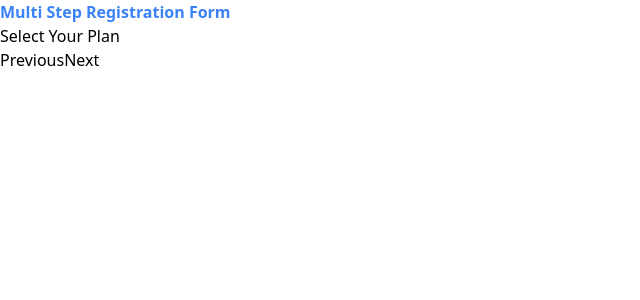
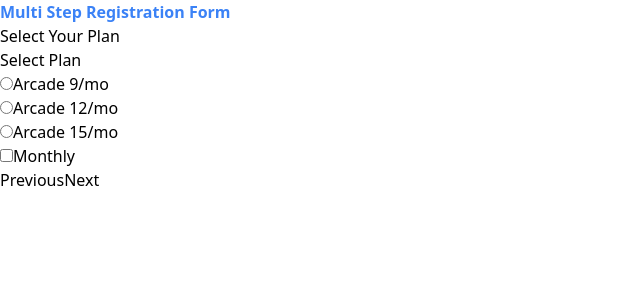
Before and after one commit to JimeBlue/multi-step-registration-form, a Nuxt app: page / in a window 1280 px wide. Both pictures are taken after a click on the button "Next". Shown: the top 300 px of the page, without its empty margins (0-640 px from the left). Built offline with nearby package versions, Linux system fonts and the light colour scheme.

Commit message:
Add checkbox and radio inputs with reusable components

```diff
--- a/components/form.vue
+++ b/components/form.vue
@@ -1,5 +1,6 @@
 <template>
   <section>
+    <!-- NOTE: Personal Information -->
     <div v-if="step === 1">
       <h2>Personal Information</h2>
       <FormTextInput v-model="form.name" placeholder="Name" />
@@ -10,18 +11,47 @@
       />
       <button @click="nextStep">Next</button>
     </div>
+    <!-- NOTE: Plans-->
     <div v-if="step === 2">
       <h2>Select Your Plan</h2>
+      <!-- Plans -->
+      <RadioGroup
+        v-model="form.plan"
+        label="Select Plan"
+        :options="[
+          {
+            value: 'arcade',
+            label: form.billingYearly ? 'Arcade 90/yr' : 'Arcade 9/mo',
+          },
+          {
+            value: 'advanced',
+            label: form.billingYearly ? 'Arcade 120/yr' : 'Arcade 12/mo',
+          },
+          {
+            value: 'pro',
+            label: form.billingYearly ? 'Arcade 150/yr' : 'Arcade 15/mo',
+          },
+        ]"
+      />
+      <!-- Toggle Switch for Billing Period -->
+      <div>
+        <CheckboxInput
+          v-model="form.billingYearly"
+          :label="form.billingYearly ? 'Yearly' : 'Monthly'"
+        />
+      </div>
 
       <button @click="prevStep">Previous</button>
       <button @click="nextStep">Next</button>
     </div>
+    <!-- NOTE: Add-ons-->
     <div v-if="step === 3">
       <h2>Pick Add-ons</h2>
 
       <button @click="prevStep">Previous</button>
       <button @click="nextStep">Next</button>
     </div>
+    <!-- NOTE: Summary -->
     <div v-if="step === 4">
       <h2>Summary</h2>
 
@@ -33,8 +63,16 @@
 <script>
 import { db } from "~/plugins/firebase.js";
 import { collection, addDoc } from "firebase/firestore";
+import TextInput from "@/components/form/TextInput.vue";
+import CheckboxInput from "@/components/form/CheckboxInput.vue";
+import RadioGroup from "@/components/form/RadioGroup.vue";
 
 export default {
+  components: {
+    TextInput,
+    RadioGroup,
+    CheckboxInput,
+  },
   data() {
     return {
       step: 1,
@@ -42,6 +80,8 @@ export default {
         name: "",
         email: "",
         phone_number: "",
+        plan: "",
+        billingYearly: false,
       },
     };
   },
--- /dev/null
+++ b/components/form/CheckboxInput.vue
@@ -0,0 +1,26 @@
+<template>
+  <div>
+    <input type="checkbox" :checked="value" @change="updateValue" />
+    <label>{{ label }}</label>
+  </div>
+</template>
+
+<script>
+export default {
+  props: {
+    value: {
+      type: Boolean,
+      default: false,
+    },
+    label: {
+      type: String,
+      default: "",
+    },
+  },
+  methods: {
+    updateValue(event) {
+      this.$emit("input", event.target.checked);
+    },
+  },
+};
+</script>
--- /dev/null
+++ b/components/form/RadioGroup.vue
@@ -0,0 +1,46 @@
+<template>
+  <div>
+    <label v-if="label">{{ label }}</label>
+    <div v-for="option in options" :key="option.value">
+      <input
+        type="radio"
+        :id="option.value"
+        :value="option.value"
+        v-model="internalValue"
+      />
+      <label :for="option.value">{{ option.label }}</label>
+    </div>
+  </div>
+</template>
+
+<script>
+export default {
+  props: {
+    label: {
+      type: String,
+      default: "",
+    },
+    options: {
+      type: Array,
+      required: true,
+    },
+    value: {
+      type: String,
+      default: "",
+    },
+  },
+  data() {
+    return {
+      internalValue: this.value,
+    };
+  },
+  watch: {
+    internalValue(newVal) {
+      this.$emit("input", newVal);
+    },
+    value(newVal) {
+      this.internalValue = newVal;
+    },
+  },
+};
+</script>
```
